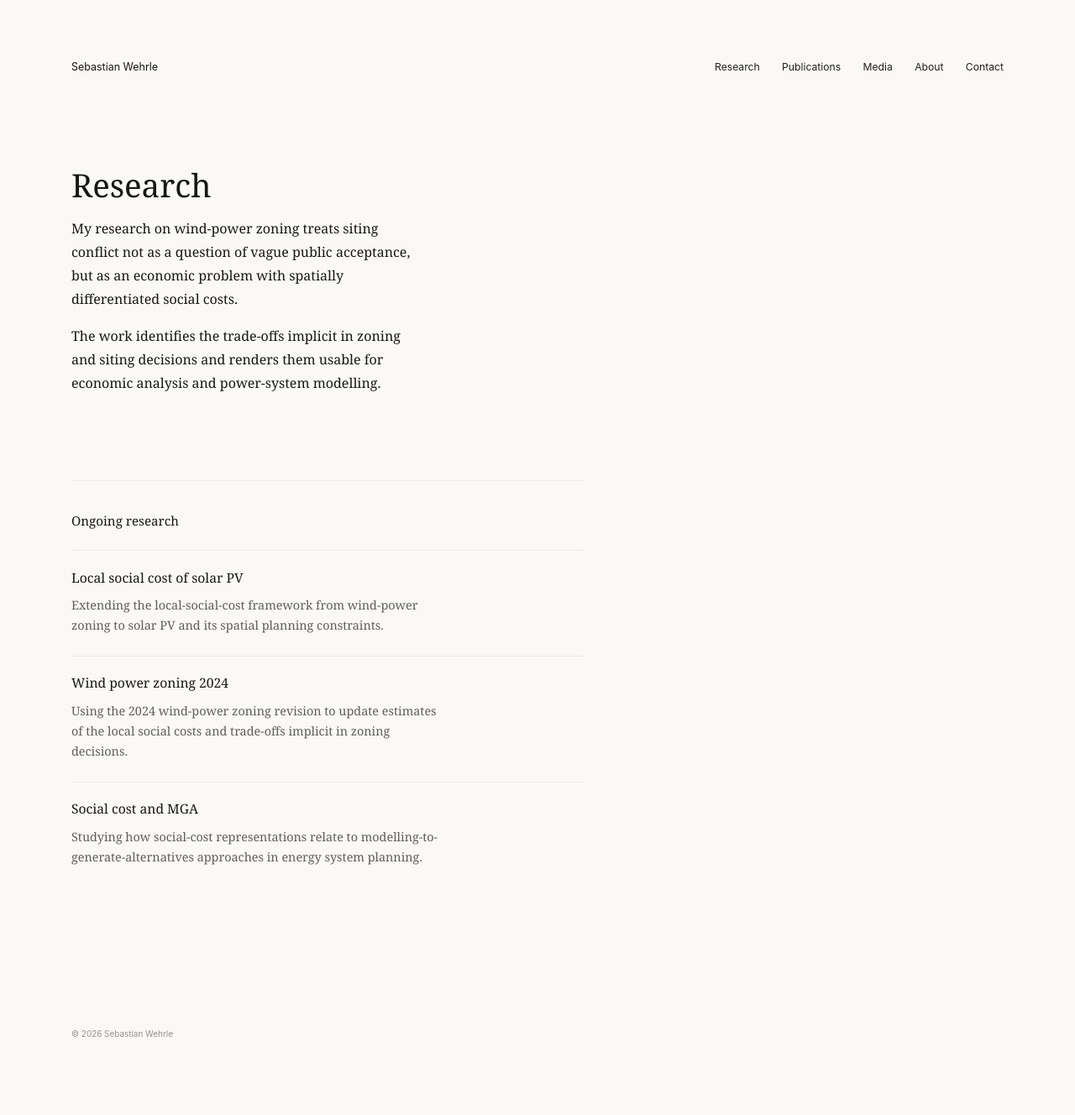
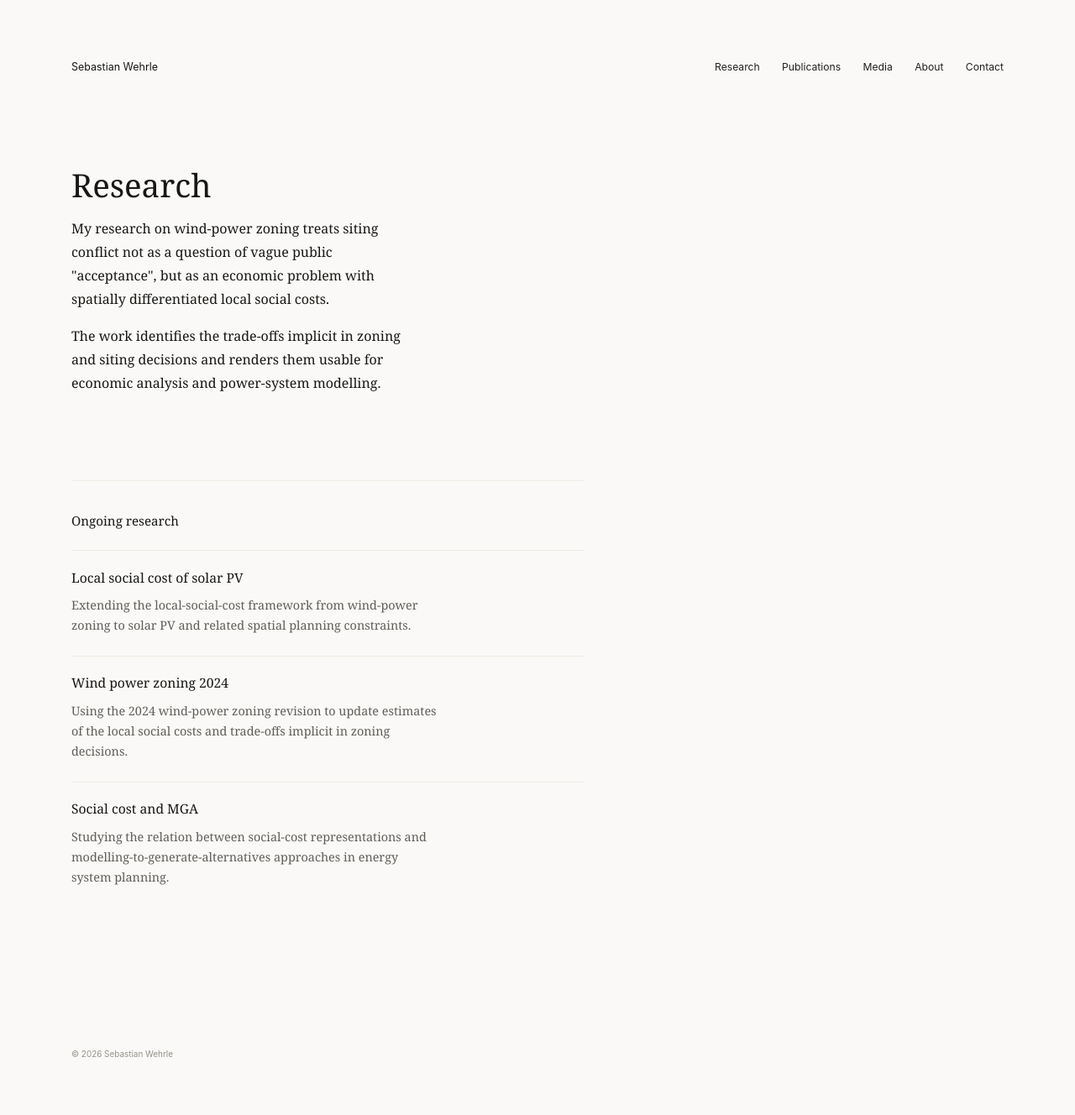
Before and after one commit to sebwehrle/sebwehrle.github.io, a Jekyll site: the page built from research.md, in a window 1280 px wide. Shown: the whole page at 84% size. Built offline with Jekyll 4.4.1, drawn with Linux system fonts in a browser that asks for light colours; before the commit the page ends 1303 px from its top, so only the background shows below that.

```diff
--- a/research.md
+++ b/research.md
@@ -8,7 +8,8 @@ permalink: /research/
 <section class="page-intro page-intro--single">
   <div>
     <h1 class="page-title">Research</h1>
-    <p class="page-summary">My research on wind-power zoning treats siting conflict not as a question of vague public acceptance, but as an economic problem with spatially differentiated social costs.</p>
+    <p class="page-summary">
+        My research on wind-power zoning treats siting conflict not as a question of vague public "acceptance", but as an economic problem with spatially differentiated local social costs.</p>
     <p class="page-summary">The work identifies the trade-offs implicit in zoning and siting decisions and renders them usable for economic analysis and power-system modelling.</p>
   </div>
 </section>
@@ -18,7 +19,7 @@ permalink: /research/
   <div class="research-list">
     <article class="research-entry">
       <h3>Local social cost of solar PV</h3>
-      <p>Extending the local-social-cost framework from wind-power zoning to solar PV and its spatial planning constraints.</p>
+      <p>Extending the local-social-cost framework from wind-power zoning to solar PV and related spatial planning constraints.</p>
     </article>
     <article class="research-entry">
       <h3>Wind power zoning 2024</h3>
@@ -26,7 +27,7 @@ permalink: /research/
     </article>
     <article class="research-entry">
       <h3>Social cost and MGA</h3>
-      <p>Studying how social-cost representations relate to modelling-to-generate-alternatives approaches in energy system planning.</p>
+      <p>Studying the relation between social-cost representations and modelling-to-generate-alternatives approaches in energy system planning.</p>
     </article>
   </div>
 </section>
```
Also changed, not shown: about.md (+1 -1 lines), contact.md (+1 -1 lines), index.md (+4 -1 lines), media.md (+2 -2 lines), publications.md (+2 -2 lines).
